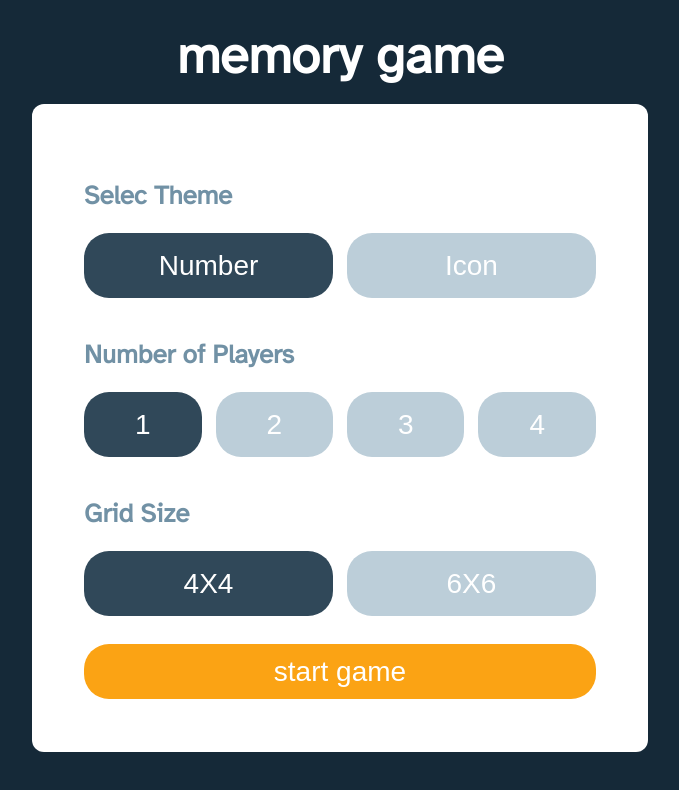
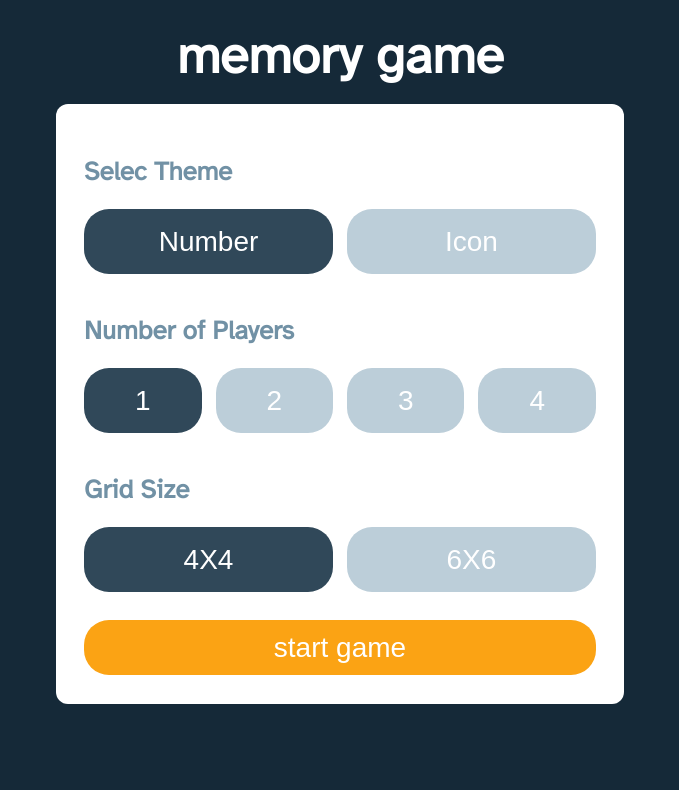
Before and after one commit to Cristiap17/memory-game, a React (Vite) app: page / in a window 1280 px wide. Shown: the top 790 px of the page, without its empty margins (300-979 px from the left). Built offline with nearby package versions, Linux system fonts and the light colour scheme.

Commit message:
Error fix_1

```diff
--- a/src/components/configScreen/ConfigurationScreen.css
+++ b/src/components/configScreen/ConfigurationScreen.css
@@ -37,7 +37,6 @@
     width: 45%;
     height: 75vh;
     margin: auto;
-    padding: 24px;
 }
 
 .main-style h2 {
```
